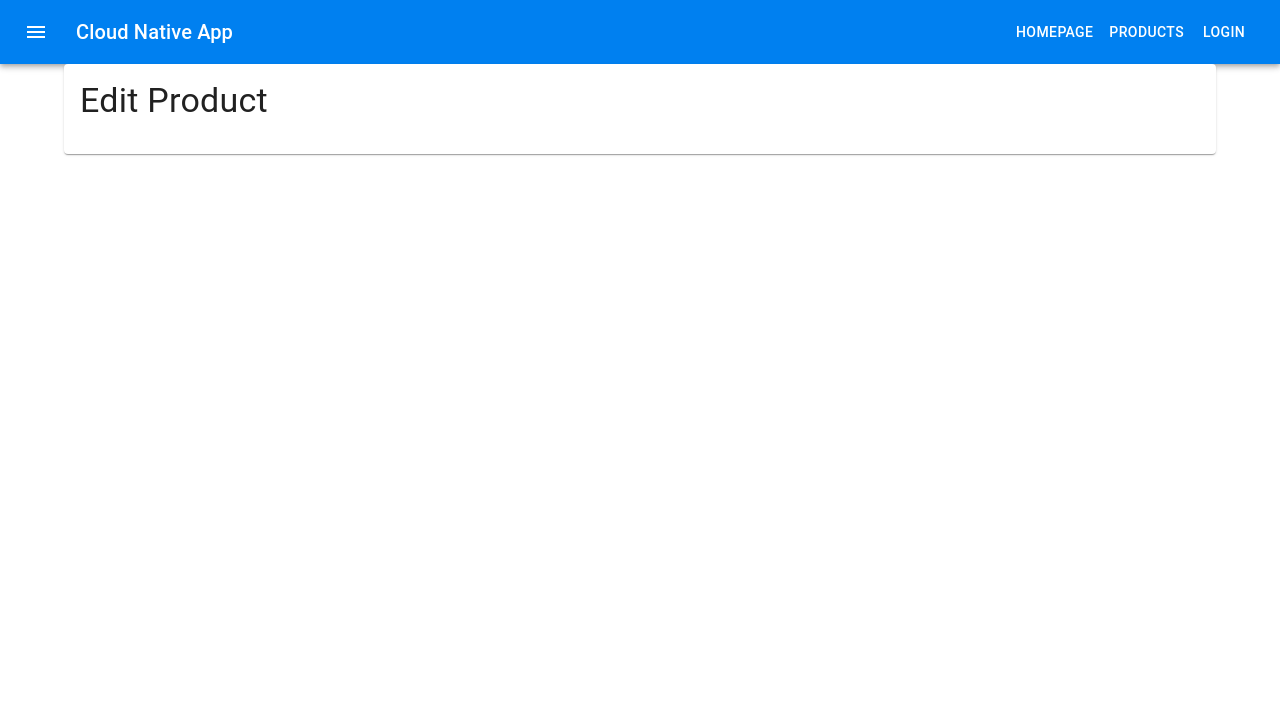
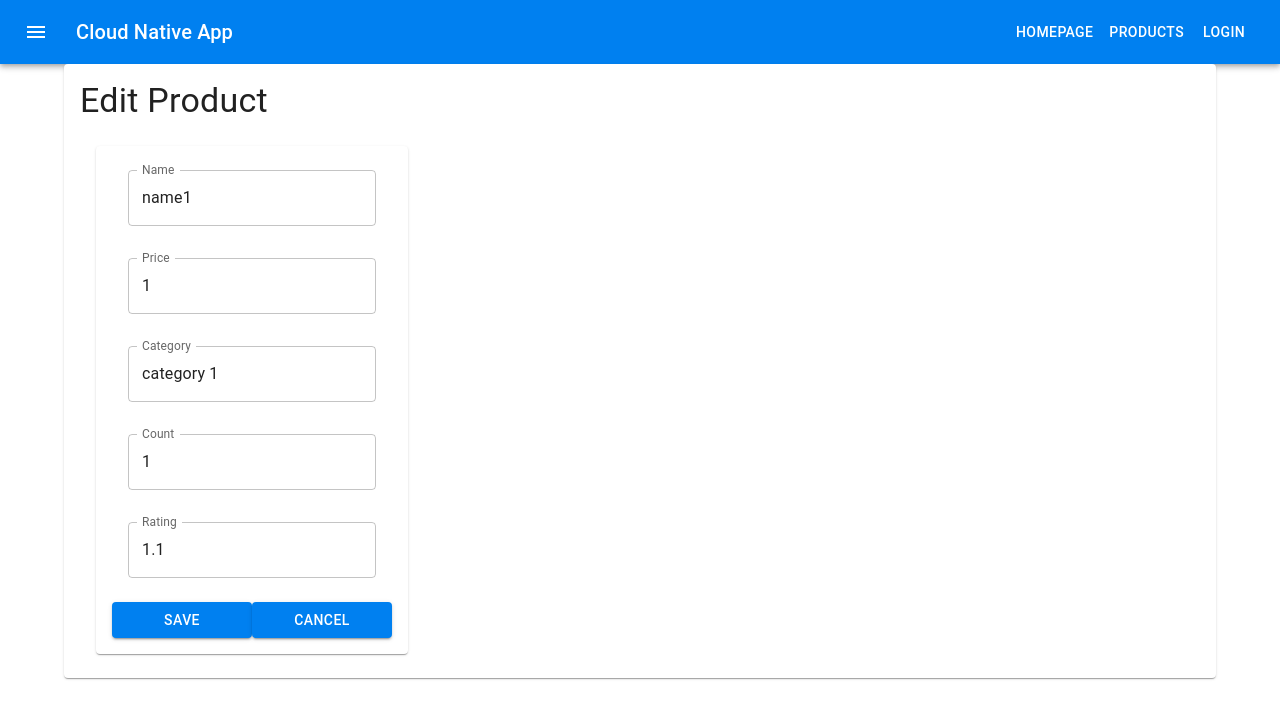
Before and after one commit to valuedriven/cloudnativeapp, a Next.js app in the folder frontend/: page /products/1 in a window 1280 px wide. Shown: the top 718 px of the page. Built offline with nearby package versions, Linux system fonts and the light colour scheme.

Commit message:
Criação de formulário para edição de produtos

```diff
--- /dev/null
+++ b/frontend/components/ControllerTextField.js
@@ -0,0 +1,28 @@
+import { ListItem, TextField } from '@mui/material';
+import { Controller } from 'react-hook-form';
+
+export function ControllerTextField({ name, label, rules, control, errors }) {
+  return (
+    <>
+      <ListItem>
+        <Controller
+          name={name}
+          control={control}
+          defaultValue=""
+          rules={rules}
+          render={({ field }) => (
+            <TextField
+              variant="outlined"
+              fullWidth
+              id={name}
+              label={label}
+              error={Boolean(errors)}
+              helperText={errors ? `${label} is required` : ''}
+              {...field}
+            ></TextField>
+          )}
+        />
+      </ListItem>
+    </>
+  );
+}
--- a/frontend/package.json
+++ b/frontend/package.json
@@ -15,7 +15,8 @@
     "@mui/material": "^5.4.0",
     "next": "12.0.10",
     "react": "17.0.2",
-    "react-dom": "17.0.2"
+    "react-dom": "17.0.2",
+    "react-hook-form": "^7.26.0"
   },
   "devDependencies": {
     "@testing-library/jest-dom": "^5.16.2",
--- a/frontend/pages/products/[id].js
+++ b/frontend/pages/products/[id].js
@@ -1,15 +1,150 @@
+import { Button, Card, Grid, ListItem } from '@mui/material';
 import List from '@mui/material/List';
-import React from 'react';
+import { useRouter } from 'next/router';
+import React, { useEffect } from 'react';
+import { useForm } from 'react-hook-form';
+import { ControllerTextField } from '../../components/ControllerTextField';
 import PageContent from '../../components/pagetemplate/PageContent';
 import PageHeader from '../../components/pagetemplate/PageHeader';
 
 const pageLabel = 'Edit Product';
 
 export default function Product() {
+  const router = useRouter();
+  const { id } = router.query;
+
+  const {
+    control,
+    handleSubmit,
+    watch,
+    setValue,
+    formState: { errors },
+  } = useForm();
+
+  const onSubmitForm = async () => {
+    const name = watch('name');
+    const price = watch('price');
+    const category = watch('category');
+    const count = watch('count');
+    const rating = watch('rating');
+    const body = { name, price, category, count, rating };
+    try {
+      if (id === '-1') {
+        alert('insert new product');
+        console.log(body);
+      } else {
+        alert('update existing product');
+        console.log(body);
+      }
+      router.back();
+    } catch (error) {
+      console.error(error.message);
+    }
+  };
+
+  useEffect(() => {
+    if (typeof id !== 'undefined' && id !== '-1') {
+      const fetchData = async () => {
+        try {
+          const data = {
+            name: 'name1',
+            price: 1,
+            category: 'category 1',
+            count: 1,
+            rating: 1.1,
+          };
+          setValue('name', data.name);
+          setValue('price', data.price);
+          setValue('category', data.category);
+          setValue('count', data.count);
+          setValue('rating', data.rating);
+        } catch (error) {
+          console.error(error.message);
+        }
+      };
+      fetchData();
+    }
+  }, [id, setValue]);
+
   return (
     <List>
       <PageHeader pageLabel={pageLabel} />
-      <PageContent></PageContent>
+      <PageContent>
+        <ListItem>
+          <Grid item md={12} xs={12}>
+            <Card>
+              <form onSubmit={handleSubmit(onSubmitForm)}>
+                <List>
+                  <ListItem>
+                    <ControllerTextField
+                      name="name"
+                      label="Name"
+                      control={control}
+                      errors={errors.name}
+                      rules={{ required: true }}
+                    />
+                  </ListItem>
+                  <ListItem>
+                    <ControllerTextField
+                      name="price"
+                      label="Price"
+                      control={control}
+                      errors={errors.price}
+                      rules={{ required: true }}
+                    />
+                  </ListItem>
+                  <ListItem>
+                    <ControllerTextField
+                      name="category"
+                      label="Category"
+                      control={control}
+                      errors={errors.category}
+                      rules={{ required: true }}
+                    />
+                  </ListItem>
+                  <ListItem>
+                    <ControllerTextField
+                      name="count"
+                      label="Count"
+                      control={control}
+                      errors={errors.count}
+                      rules={{ required: true }}
+                    />
+                  </ListItem>
+                  <ListItem>
+                    <ControllerTextField
+                      name="rating"
+                      label="Rating"
+                      control={control}
+                      errors={errors.rating}
+                      rules={{ required: true }}
+                    />
+                  </ListItem>
+                  <ListItem>
+                    <Button
+                      variant="contained"
+                      type="submit"
+                      fullWidth
+                      color="primary"
+                    >
+                      Save
+                    </Button>
+                    <Button
+                      variant="contained"
+                      type="submit"
+                      fullWidth
+                      color="primary"
+                      href="/products/"
+                    >
+                      Cancel
+                    </Button>
+                  </ListItem>
+                </List>
+              </form>
+            </Card>
+          </Grid>
+        </ListItem>
+      </PageContent>
     </List>
   );
 }
```
Also changed, not shown: 1 other file (tests, documents, lock files or other folders).
